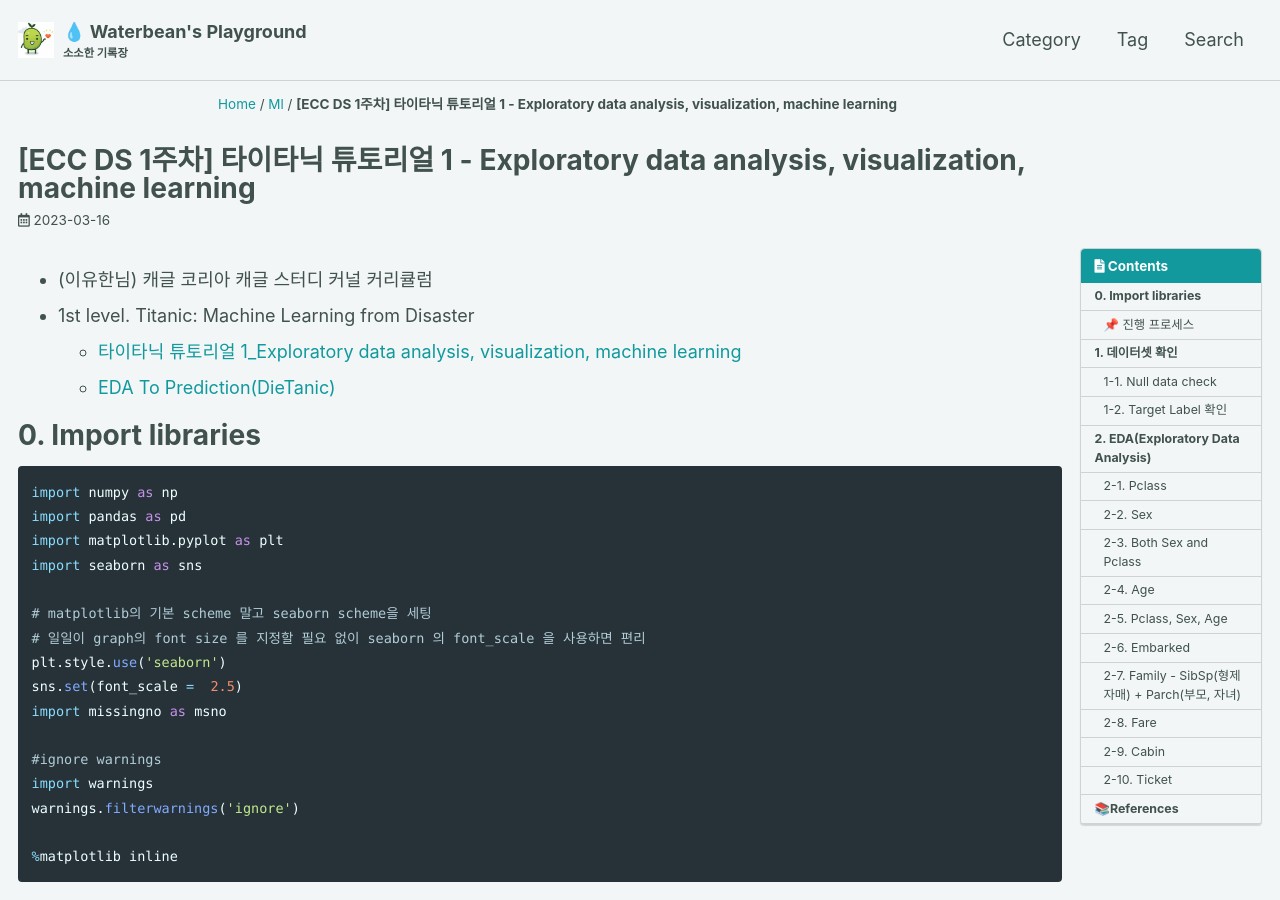
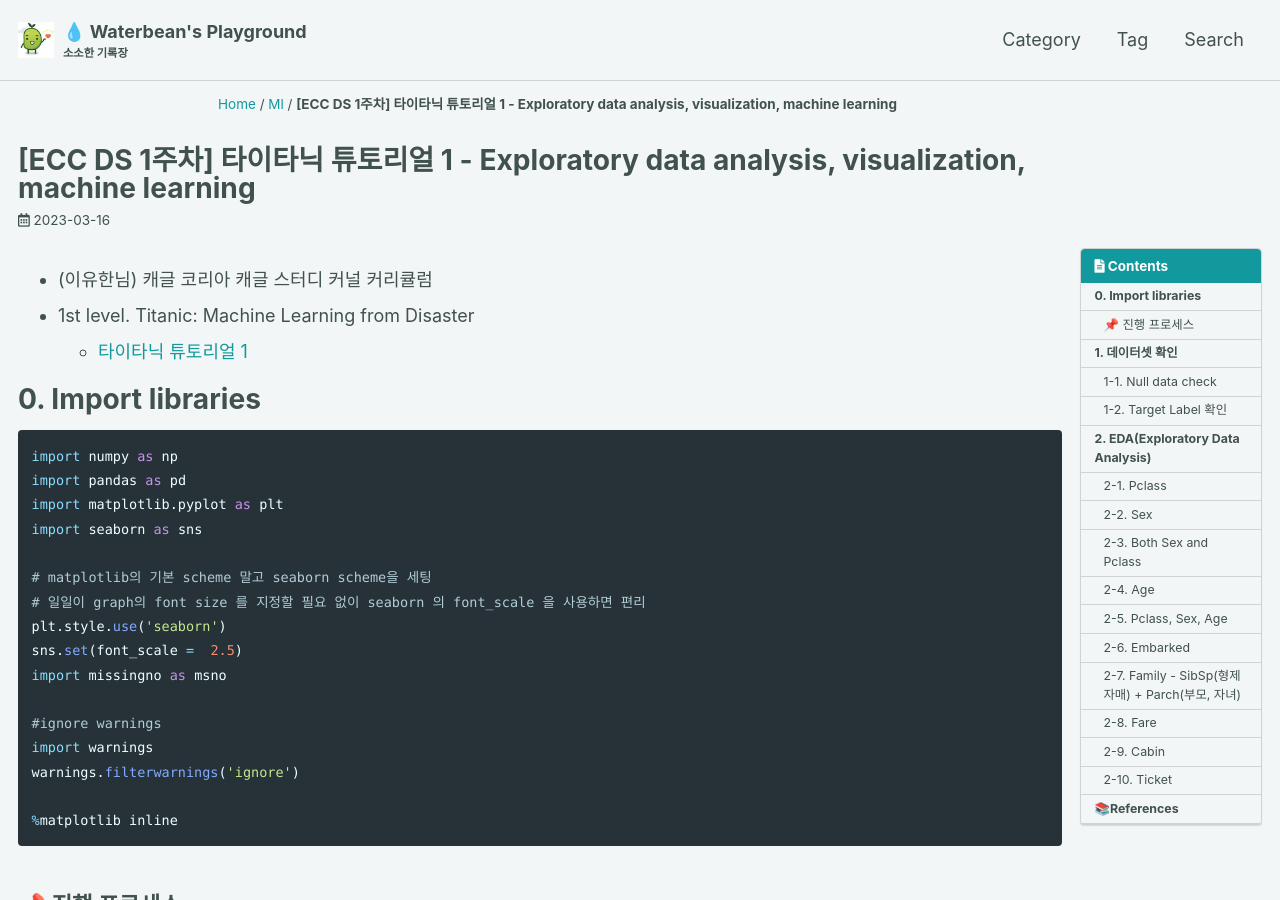
Before and after one commit to chasubeen/chasubeen.github.io, a Jekyll site: the page built from _posts/2023-03-16-titanic1_Step 1.md, in a window 1280 px wide and 900 px high. Built offline with Jekyll 4.4.1, drawn with Linux system fonts in a browser that asks for light colours; cached includes are drawn as plain includes.

Commit message:
Hyperlink changes

```diff
--- a/_posts/2023-03-16-titanic1_Step 1.md
+++ b/_posts/2023-03-16-titanic1_Step 1.md
@@ -79,11 +79,8 @@ author_profile: false
 
 
 - (이유한님) 캐글 코리아 캐글 스터디 커널 커리큘럼
-
 - 1st level. Titanic: Machine Learning from Disaster
-
-  - [타이타닉 튜토리얼 1_Exploratory data analysis, visualization, machine learning]("https://chasubeen.github.io/ml/titanic1_Step-1/")
-  - [EDA To Prediction(DieTanic)]("https://chasubeen.github.io/ml/titanic1_Step-2/")
+  - [타이타닉 튜토리얼 1]("https://chasubeen.github.io/tags/#titanic1")
 
 
 # **0. Import libraries**
```
